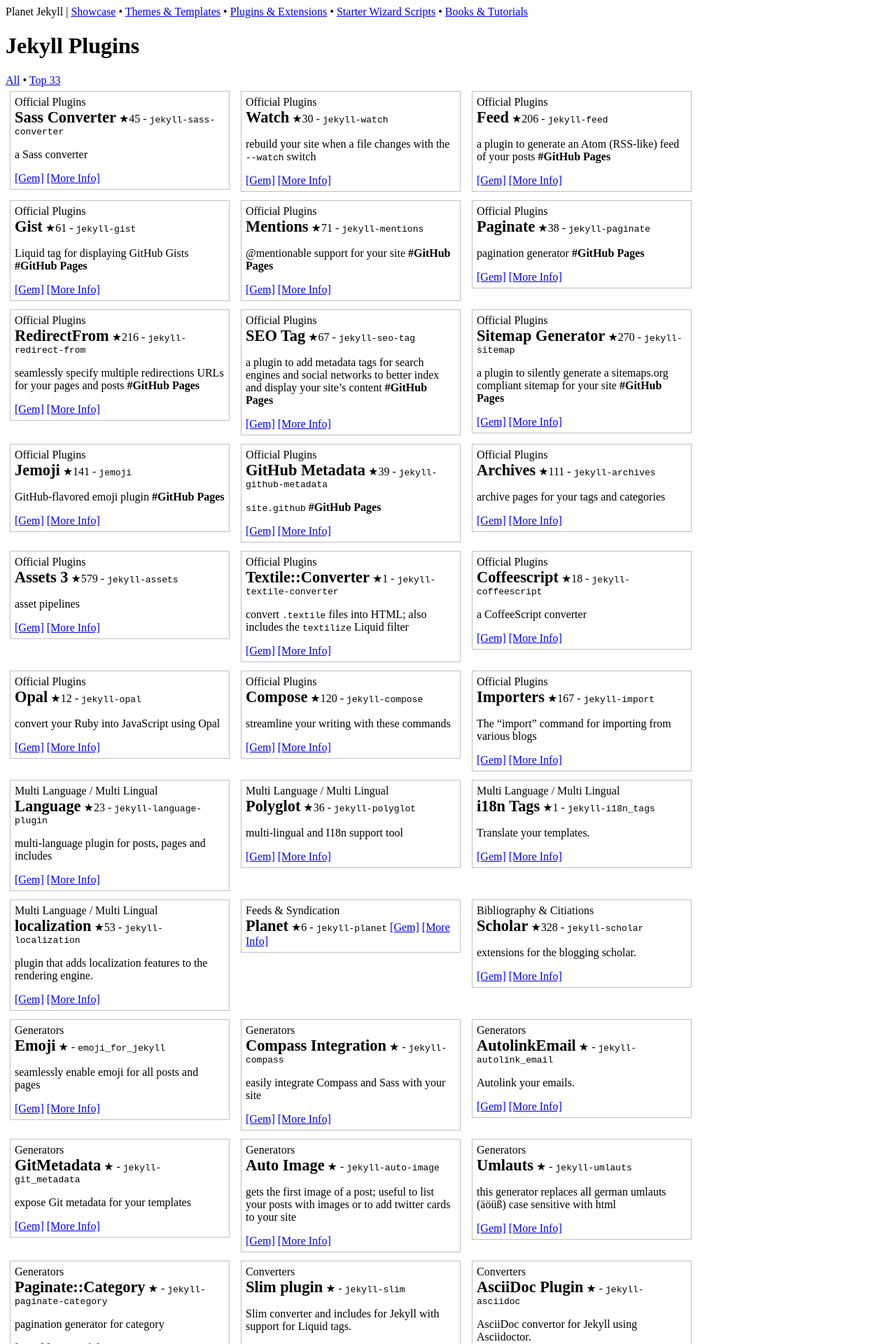
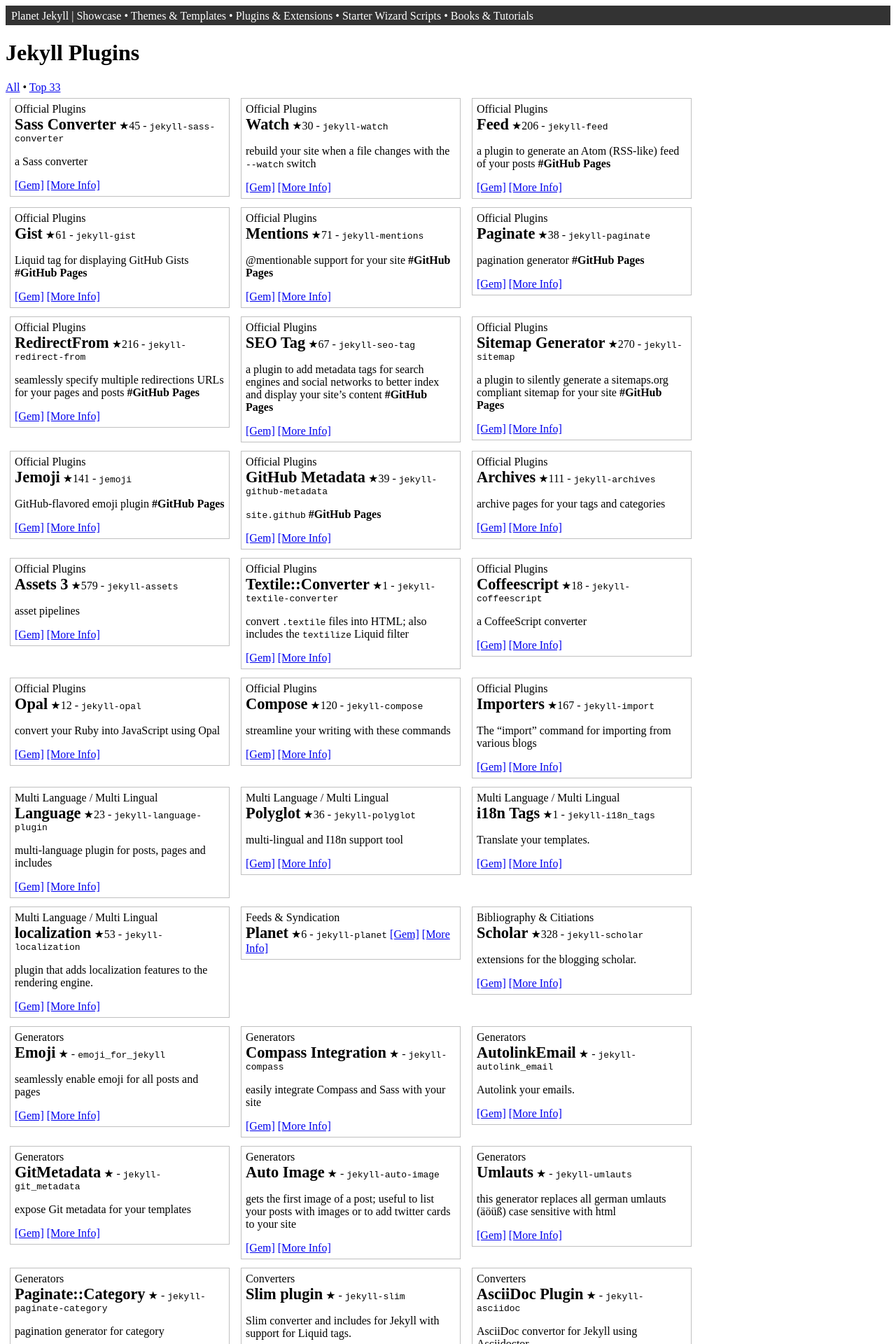
Before and after one commit to planetjekyll/planetjekyll.github.io, a Jekyll site: the page built from plugins/index.html, in a window 1280 px wide. Shown: the top 1920 px of the page at 70% size. Built offline with Jekyll 4.4.1, drawn with Linux system fonts in a browser that asks for light colours.

Commit message:
Update index.html

```diff
--- a/plugins/index.html
+++ b/plugins/index.html
@@ -24,6 +24,24 @@
     font-weight: bold;
     font-size: 140%;
   }
+
+
+.banner {
+  color: white;
+  background-color: #333333;
+  // font-size: 12px;
+  padding: 6px 6px 4px 8px;
+  margin: 0 0 8px 0;
+  }
+
+ .banner a,
+ .banner a:visited {
+    text-decoration: none;
+    color: white;
+    background-color: #333333; }
+ .banner a:hover {
+      text-decoration: underline; }
+
 </style>
 
 
```
